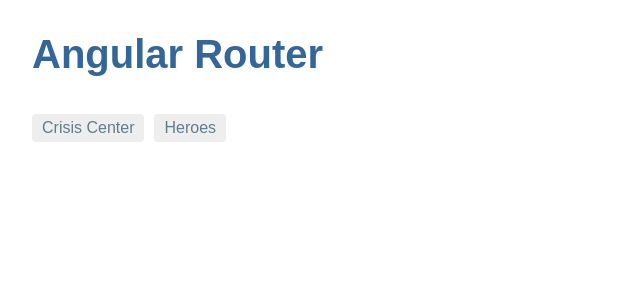
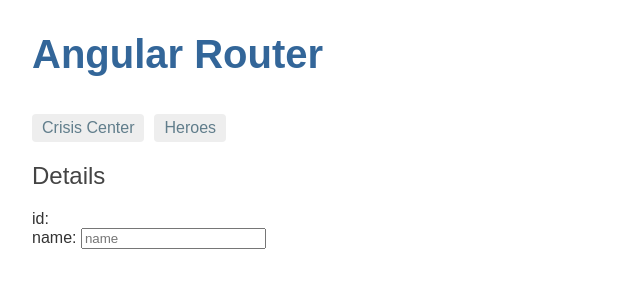
Before and after one commit to pei-evelyn/angular-routing, an Angular app in the folder extensive-router-sample/: page /hero/11 in a window 1280 px wide. Shown: the top 300 px of the page, without its empty margins (0-640 px from the left). Built offline with nearby package versions, Linux system fonts and the light colour scheme.

Commit message:
Edited hero detail component

```diff
--- a/extensive-router-sample/src/app/heroes/hero-detail/hero-detail.component.ts
+++ b/extensive-router-sample/src/app/heroes/hero-detail/hero-detail.component.ts
@@ -21,10 +21,14 @@
   ) { }
 
   ngOnInit() {
-    this.hero$ = this.route.paramMap.pipe(
+    this.hero = this.route.paramMap.pipe(
       switchMap((params: ParamMap) =>
-        this.service.getHeroes(params.get('id')))
+        this.service.getHero(params.get('id')))
     );
   }
 
+  gotoHeroes(hero: Hero) {
+    const heroId = hero ? hero.id : null;
+    this.router.navigate(['/heroes', {id: heroId, foo: 'foo'}]);
+  }
 }
--- a/extensive-router-sample/src/app/heroes/hero-list/hero-list.component.html
+++ b/extensive-router-sample/src/app/heroes/hero-list/hero-list.component.html
@@ -2,8 +2,7 @@
 
 <ul class="heroes">
   <li *ngFor="let hero of heroes"
-    [class.selected]="hero===selectedHero"
-    (click)="onSelect(hero)">
+    [class.selected]="hero===selectedHero">
     <a [routerLink]="['/hero', hero.id]">
       <span class="badge">{{hero.id}}</span> {{hero.name}}
     </a>
```
